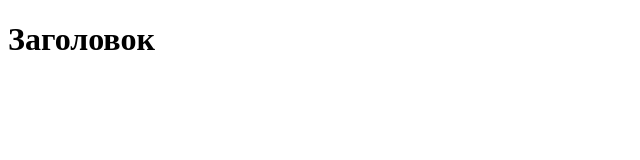
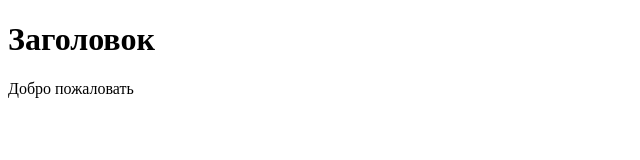
Before and after one commit to oleg-valerievich/git-home, a plain HTML site: page index.html in a window 1280 px wide. Shown: the whole page, without its empty margins (0-640 px from the left). Drawn offline with Linux system fonts and the light colour scheme.

Commit message:
Создал файл index.html

```diff
--- a/index.html
+++ b/index.html
@@ -8,5 +8,6 @@
 </head>
 <body>
     <h1>Заголовок</h1>
+    <a class="Dobro"><p>Добро пожаловать</p></a>
 </body>
 </html>
```
